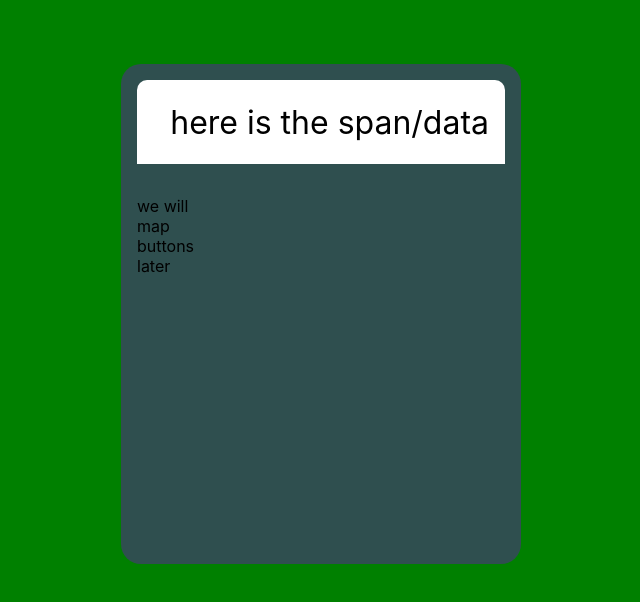
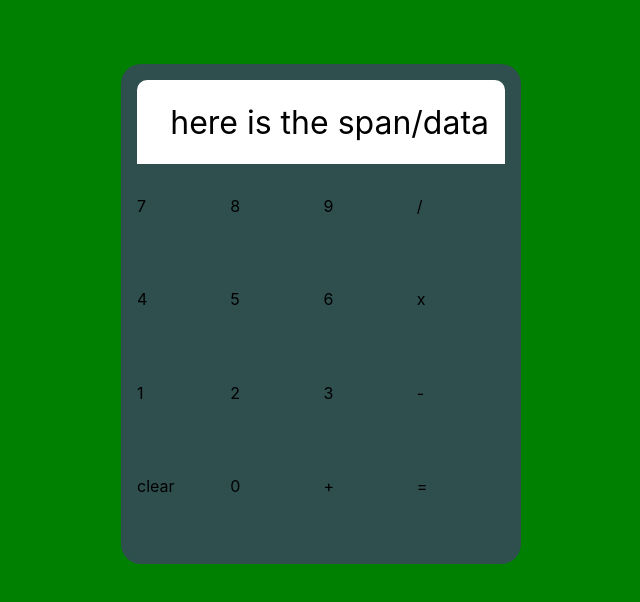
Before and after one commit to cedrikvonheiroth/learning-git, a React (Create React App) app in the folder calculator-react/: page / in a window 1280 px wide. Shown: the top 602 px of the page, without its empty margins (319-959 px from the left). Built offline with nearby package versions, Linux system fonts and the light colour scheme.

Commit message:
Made some looping in ButtonsContainer

```diff
--- a/calculator-react/src/components/ButtonsContainer.js
+++ b/calculator-react/src/components/ButtonsContainer.js
@@ -1,12 +1,19 @@
 import React from 'react'
+import { useState } from 'react';
 import { buttons } from "../css/ButtonsContainer.module.css"
 
 function ButtonsContainer() {
+    const [buttonValues, setButtonValues] = useState([
+        7, 8, 9, "/", 4, 5, 6, "x", 1, 2, 3, "-", "clear", 0, "+", "="
+    ]);
+
     return (
         <div className={buttons}>
-            <p>we will map buttons later</p>
+            {buttonValues.map((value) => (
+                <p key={value}>{value}</p>
+            ))}
         </div>
-    )
+    );
 }
 
 export default ButtonsContainer
```
